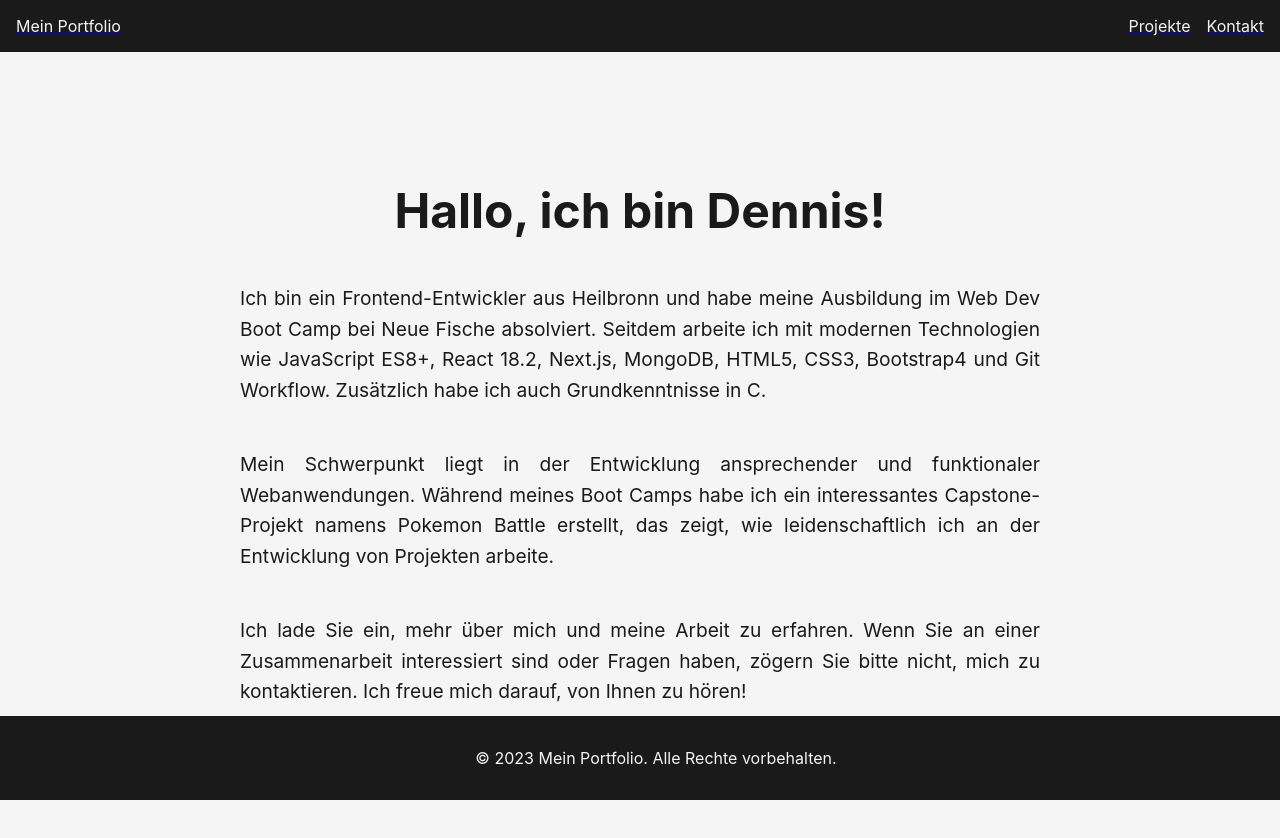
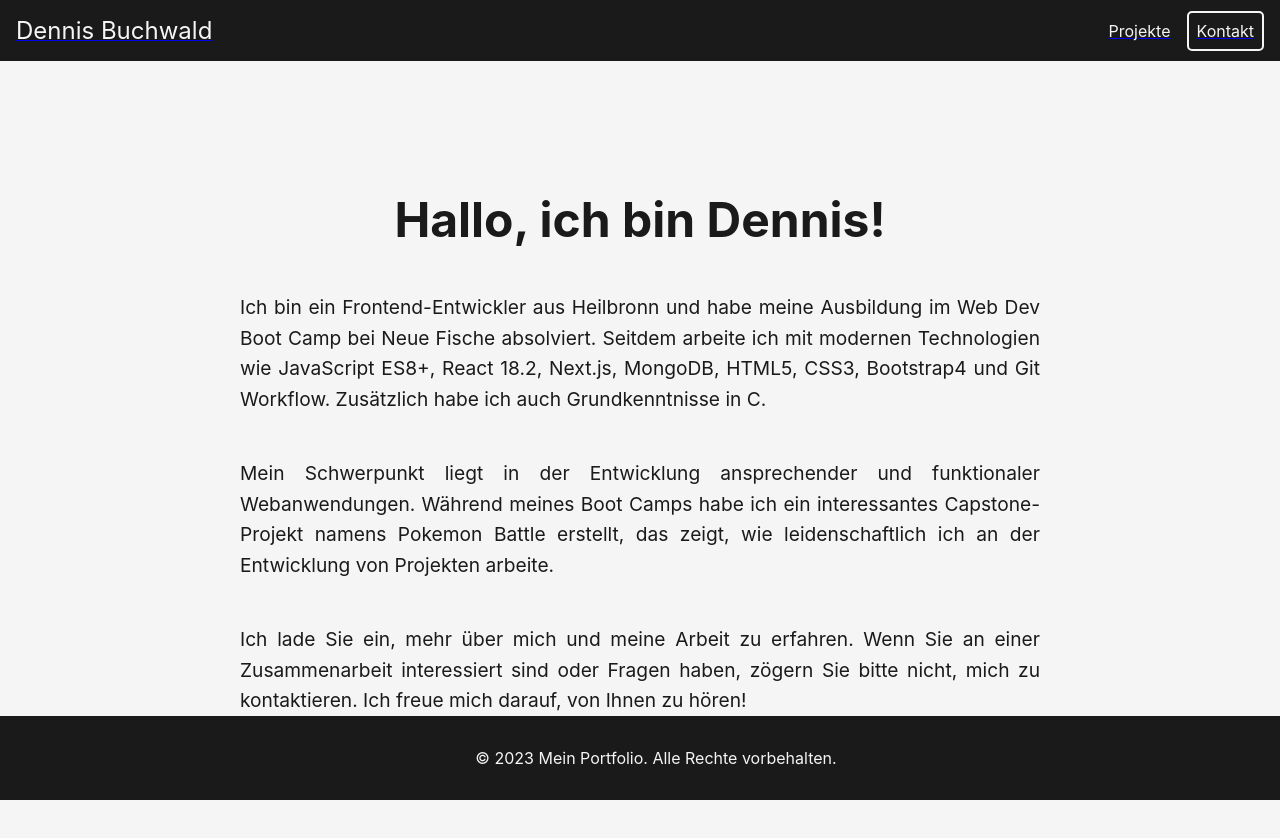
Before and after one commit to dennisbuchwald/dennisbuchwald-de, a Next.js app: page / in a window 1280 px wide. Shown: the top 838 px of the page. Built offline with nearby package versions, Linux system fonts and the light colour scheme.

Commit message:
change header

```diff
--- a/components/Header.js
+++ b/components/Header.js
@@ -20,6 +20,11 @@ const NavLink = styled.a`
 	color: ${(props) => props.theme.secondaryColor};
 	text-decoration: none;
 	cursor: pointer;
+	font-size: ${(props) => (props.large ? "1.5rem" : "1rem")};
+	border: ${(props) => (props.framed ? "2px solid" : "none")};
+	padding: ${(props) => (props.framed ? "0.5rem" : "0")};
+	border-radius: ${(props) => (props.framed ? "5px" : "0")};
+
 	&:hover {
 		color: ${(props) => props.theme.accentColor};
 	}
@@ -29,14 +34,14 @@ const Header = () => {
 	return (
 		<StyledHeader>
 			<Link href="#home" passHref>
-				<NavLink>Mein Portfolio</NavLink>
+				<NavLink large>Dennis Buchwald</NavLink>
 			</Link>
 			<Nav>
 				<Link href="#projekte" passHref>
 					<NavLink>Projekte</NavLink>
 				</Link>
 				<Link href="#kontakt" passHref>
-					<NavLink>Kontakt</NavLink>
+					<NavLink framed>Kontakt</NavLink>
 				</Link>
 			</Nav>
 		</StyledHeader>
```
